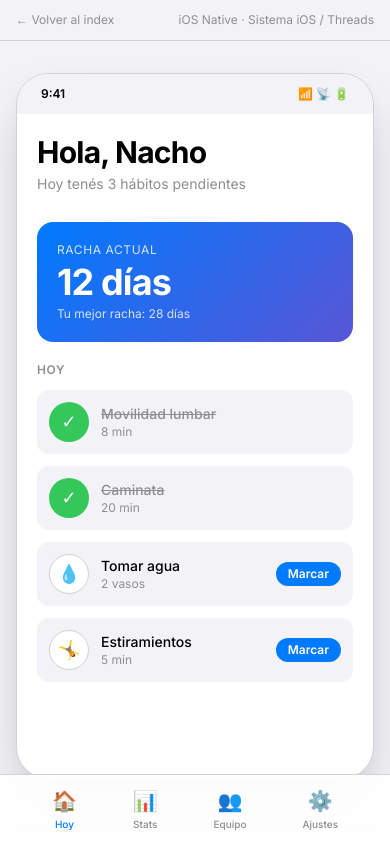
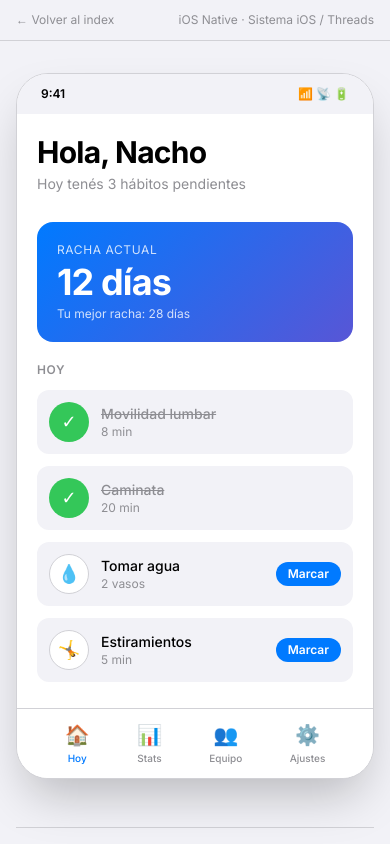
Before and after one commit to IVillanueva770/ui-mood-board-viewer, a Next.js app: page /ios-native in a window 390 px wide. Shown: the top 844 px of the page. Built offline with nearby package versions, Linux system fonts and the light colour scheme.

Commit message:
fix(ios-native): tab bar pegada al fondo del phone frame
Faltaba 'relative' en el motion.div padre, entonces la tab bar
absolute se posicionaba contra el viewport y aparecia flotando
al medio en mobile. Ahora queda donde tiene que estar.

```diff
--- a/src/app/ios-native/page.tsx
+++ b/src/app/ios-native/page.tsx
@@ -16,7 +16,7 @@ export default function IOSPage() {
           initial={{ opacity: 0, y: 16 }}
           animate={{ opacity: 1, y: 0 }}
           transition={{ duration: 0.5 }}
-          className="rounded-[2rem] overflow-hidden shadow-2xl"
+          className="relative rounded-[2rem] overflow-hidden shadow-2xl"
           style={{ backgroundColor: "#ffffff", border: "1px solid #d1d1d6" }}
         >
           {/* Status bar */}
```
